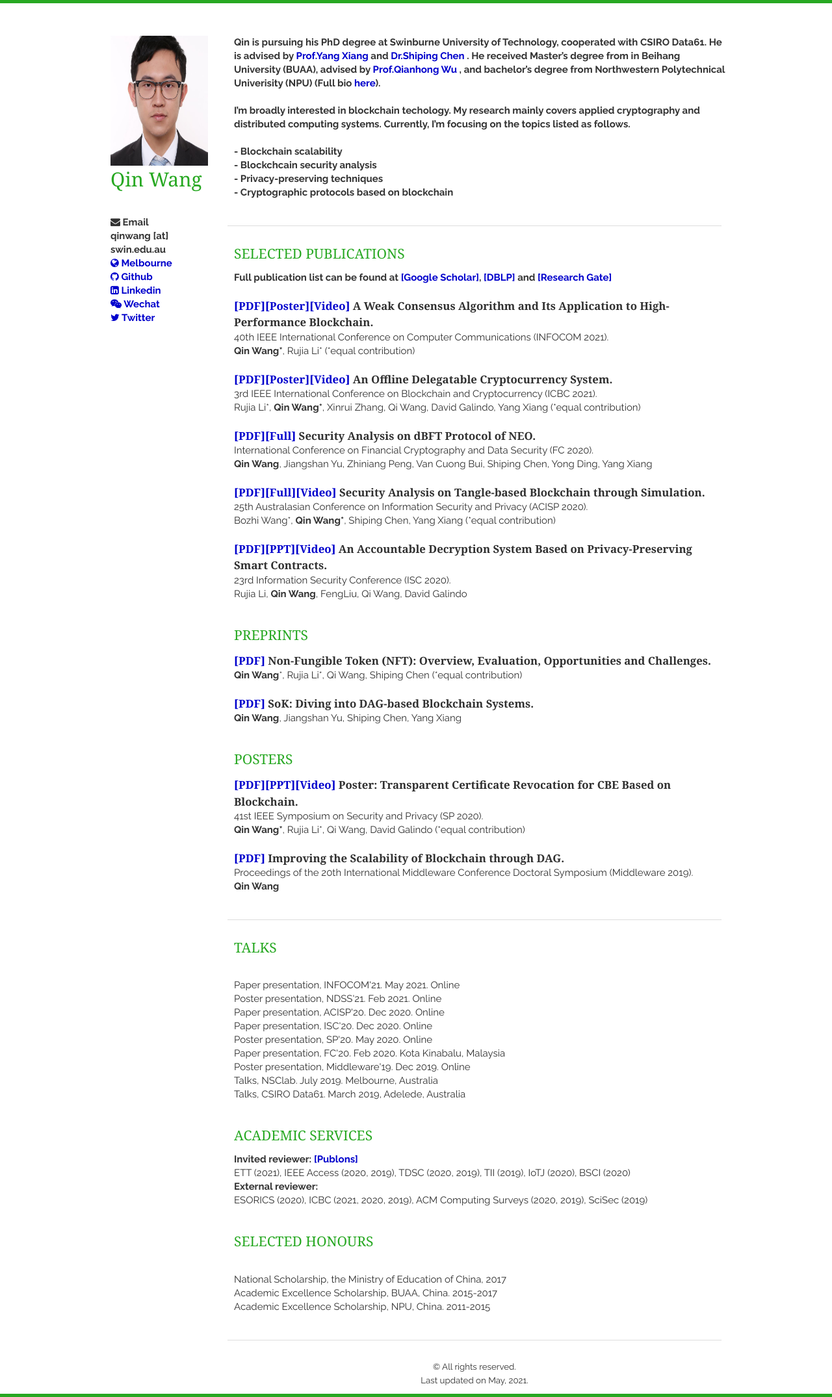
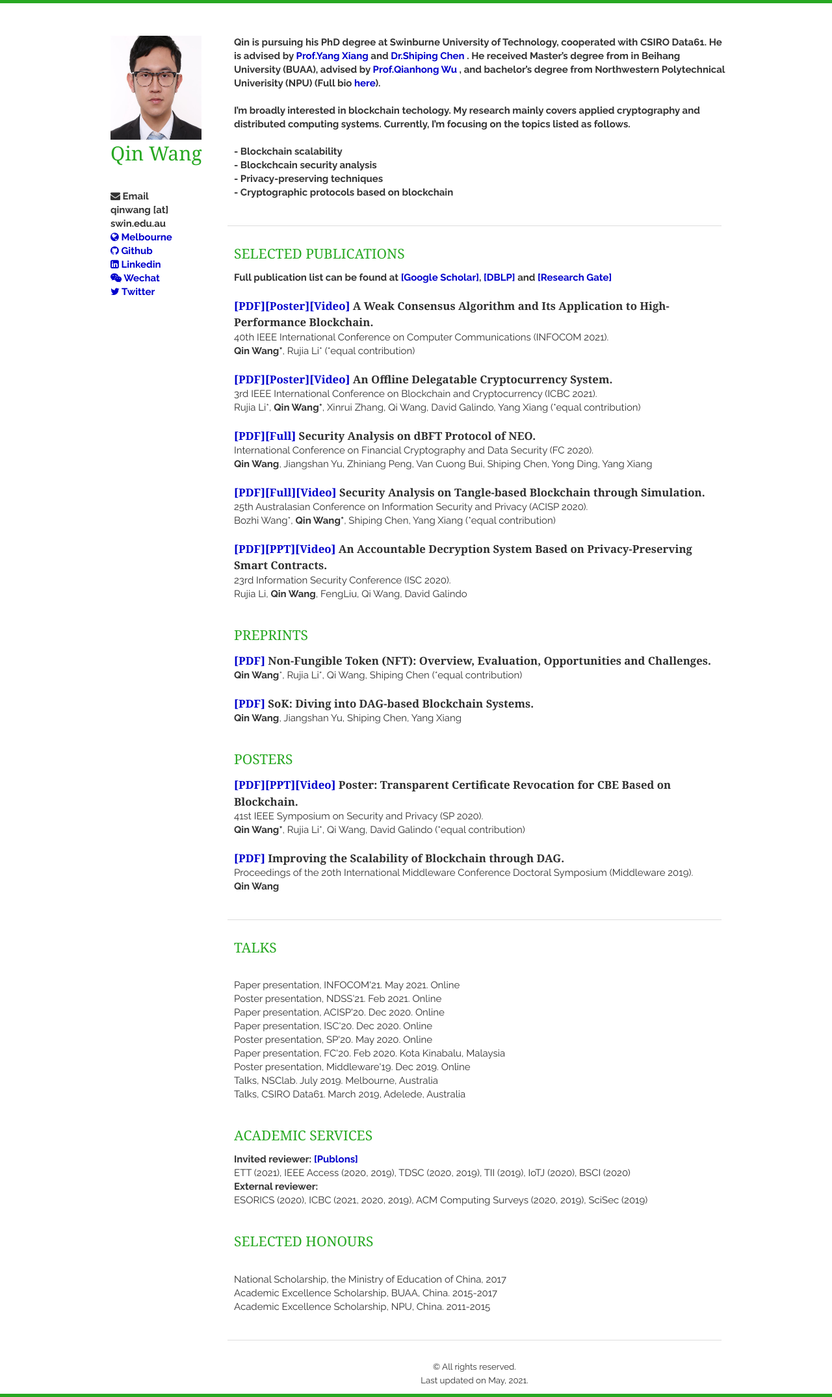
Before and after one commit to AaronWang-git/qinwang-git.github.io, a Jekyll site: the page built from index.html, in a window 1280 px wide. Shown: the whole page at 65% size. Built offline with Jekyll 4.4.1, drawn with Linux system fonts in a browser that asks for light colours; nearby versions of some CDN libraries; the list of posts is cut into pages by our own code.

Commit message:
Update layout.css

```diff
--- a/static/css/layout.css
+++ b/static/css/layout.css
@@ -31,8 +31,8 @@ p, address {
 }
 
 .me {
-    width: 150px;
-    height: 200px;
+    width: 140px;
+    height: 160px;
 }
 
 header > h1, section > h1 {
```
